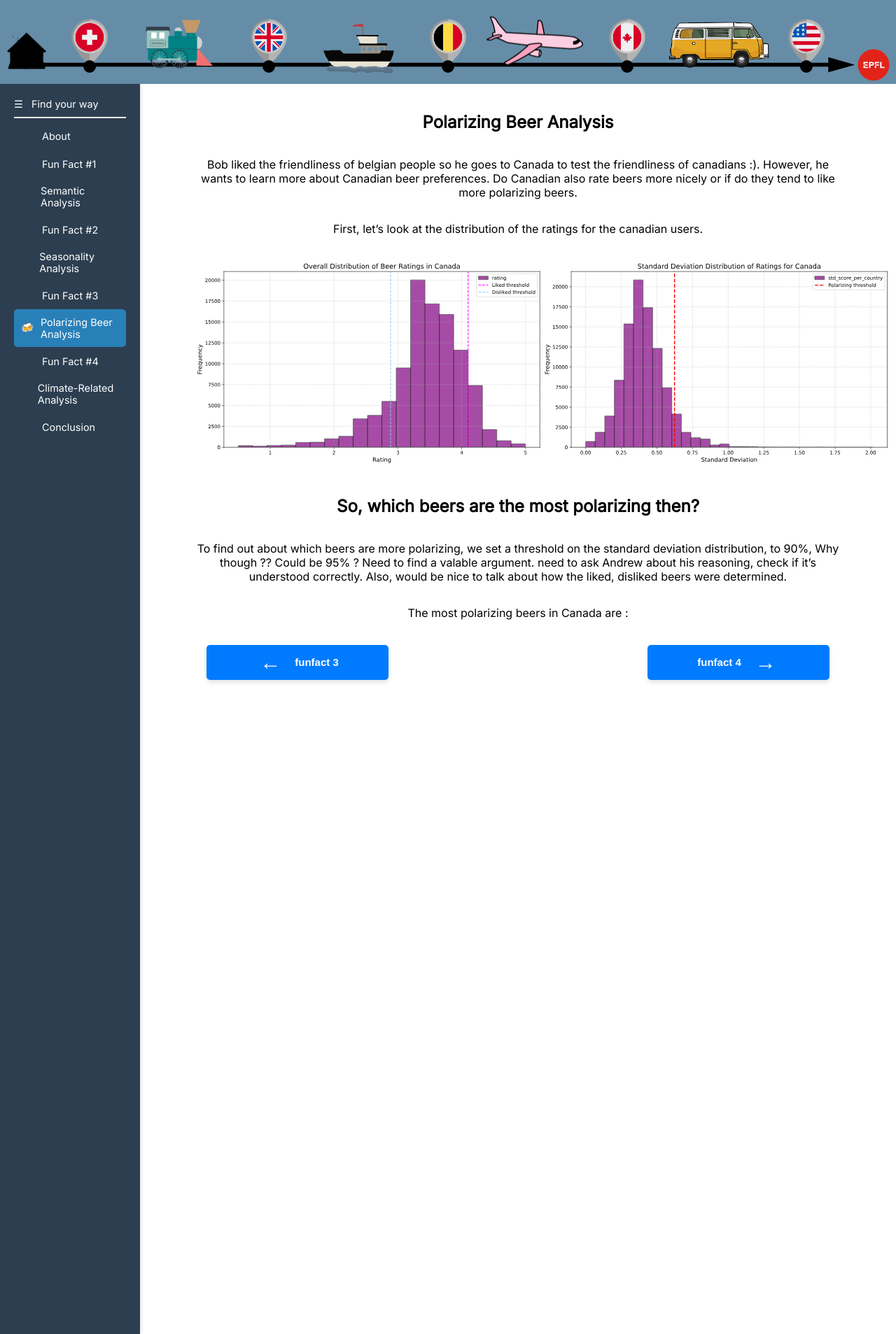
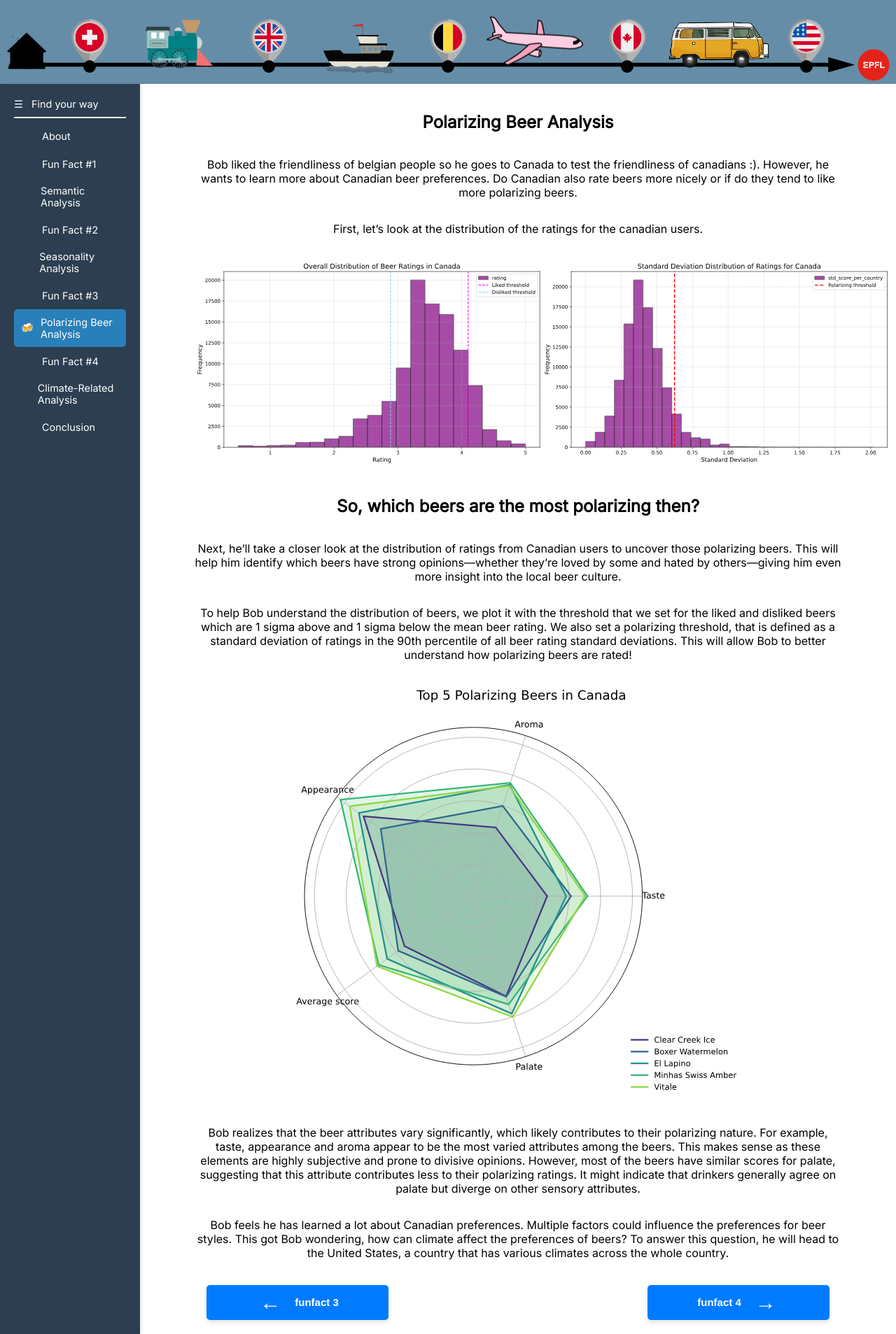
Before and after one commit to epfl-ada/ada-2024-project-kjaaanalytics, a Jekyll site: the page built from semantic_analysis/polarizing-analysis.markdown, in a window 1280 px wide. Shown: the whole page at 70% size. Built offline with Jekyll 4.4.1, drawn with Linux system fonts in a browser that asks for light colours.

Commit message:
Fix Polarizing Page

```diff
--- a/semantic_analysis/polarizing-analysis.markdown
+++ b/semantic_analysis/polarizing-analysis.markdown
@@ -15,6 +15,12 @@ First, let’s look at the distribution of the ratings for the canadian users.
 
 ## So, which beers are the most polarizing then?
 
-To find out about which beers are more polarizing, we set a threshold on the standard deviation distribution, to 90%, Why though ?? Could be 95% ? Need to find a valable argument.  need to ask Andrew about his reasoning, check if it’s understood correctly. Also, would be nice to talk about how the liked, disliked beers were determined.
+Next, he’ll take a closer look at the distribution of ratings from Canadian users to uncover those polarizing beers. This will help him identify which beers have strong opinions—whether they’re loved by some and hated by others—giving him even more insight into the local beer culture.
 
-The most polarizing beers in Canada are :
+To help Bob understand the distribution of beers, we plot it with the threshold that we set for the liked and disliked beers which are 1 sigma above and 1 sigma below the mean beer rating. We also set a polarizing threshold, that is defined as a standard deviation of ratings in the 90th percentile of all beer rating standard deviations. This will allow Bob to better understand how polarizing beers are rated!
+
+<img alt="Top 5 Beers in Canada" src="{{'/assets/figures/Top_5_Polarizing_Beers_in_Canada.svg' | relative_url}}" width="650">
+
+Bob realizes that the beer attributes vary significantly, which likely contributes to their polarizing nature. For example, taste, appearance and aroma appear to be the most varied attributes among the beers. This makes sense as these elements are highly subjective and prone to divisive opinions. However, most of the beers have similar scores for palate, suggesting that this attribute contributes less to their polarizing ratings. It might indicate that drinkers generally agree on palate but diverge on other sensory attributes.
+
+Bob feels he has learned a lot about Canadian preferences. Multiple factors could influence the preferences for beer styles. This got Bob wondering, how can climate affect the preferences of beers? To answer this question, he will head to the United States, a country that has various climates across the whole country.
```
Also changed, not shown: assets/figures/Top_5_Polarizing_Beers_in_Canada.svg (added), assets/images/asthetic/swisshouse.png (added).
